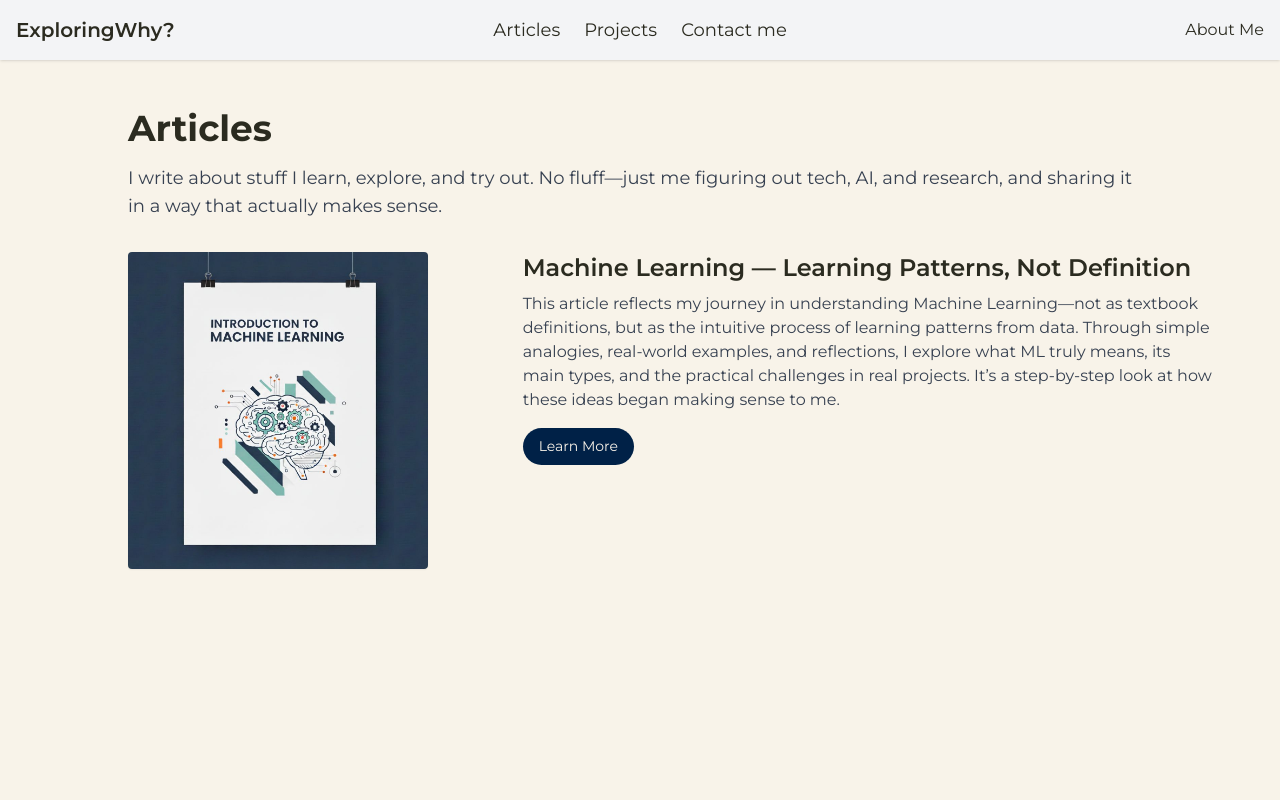
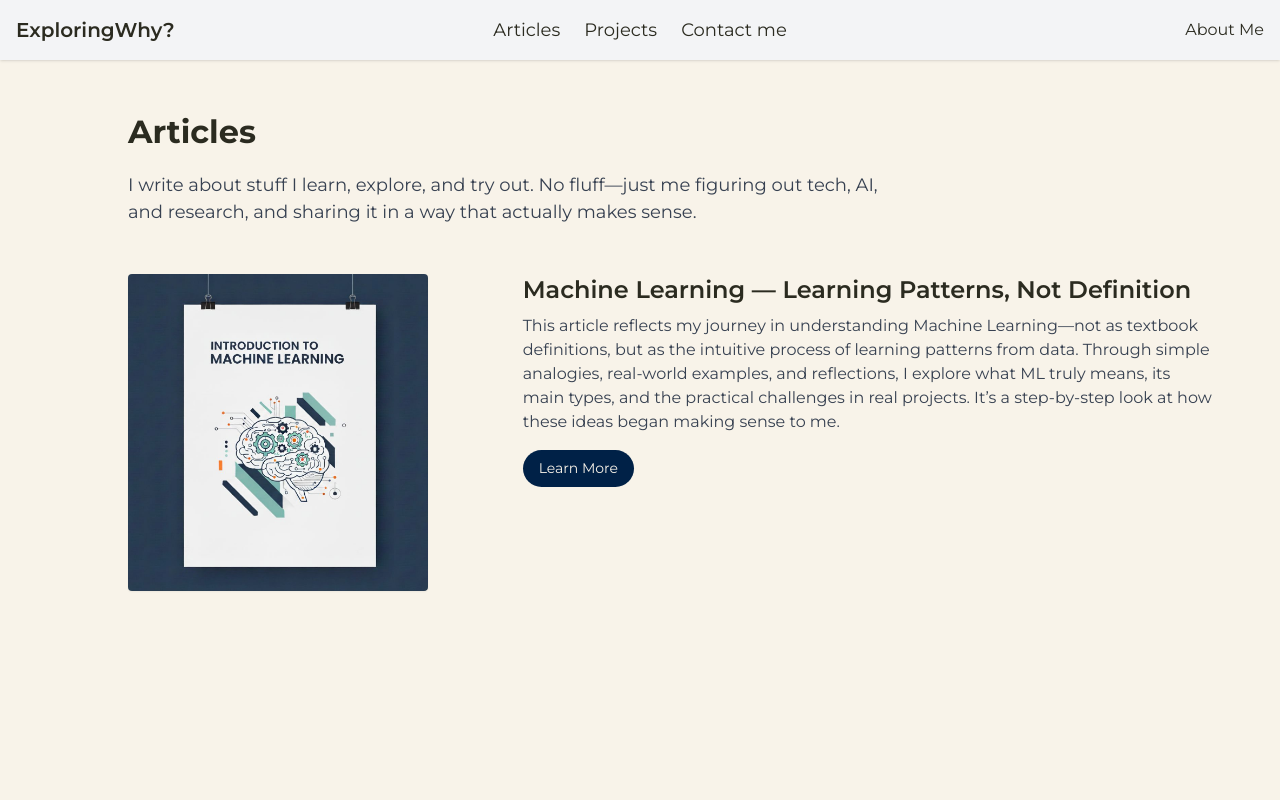
Before and after one commit to SatyagopalK/satyagopalk, a React (Vite) app: page /research in a window 1280 px wide. Shown: the top 800 px of the page. Built offline with nearby package versions, Linux system fonts and the light colour scheme; the HTML template or start-up script is replaced by a standard one.

Commit message:
Update ResearchPage.jsx

```diff
--- a/src/components/articles/ResearchPage.jsx
+++ b/src/components/articles/ResearchPage.jsx
@@ -9,12 +9,12 @@ export default function Research({ name }) {
       <main className="flex-grow">
         <section className="py-12">
 
-          {/* CONTENT COLUMN */}
-          <div className="mx-auto w-[90vw] max-w-5xl">
+          {/* SAME CONTENT FRAME AS PROJECTS */}
+          <div className="mx-auto w-[85vw] max-w-5xl">
 
-            <h1 className="text-4xl font-bold mb-4">{name}</h1>
+            <h1 className="text-[32px] font-bold mb-4">{name}</h1>
 
-            <p className="text-lg text-gray-700 mb-8">
+            <p className="text-[18px] text-gray-700 mb-12 max-w-3xl">
               I write about stuff I learn, explore, and try out. No fluff—just me figuring
               out tech, AI, and research, and sharing it in a way that actually makes sense.
             </p>
```
